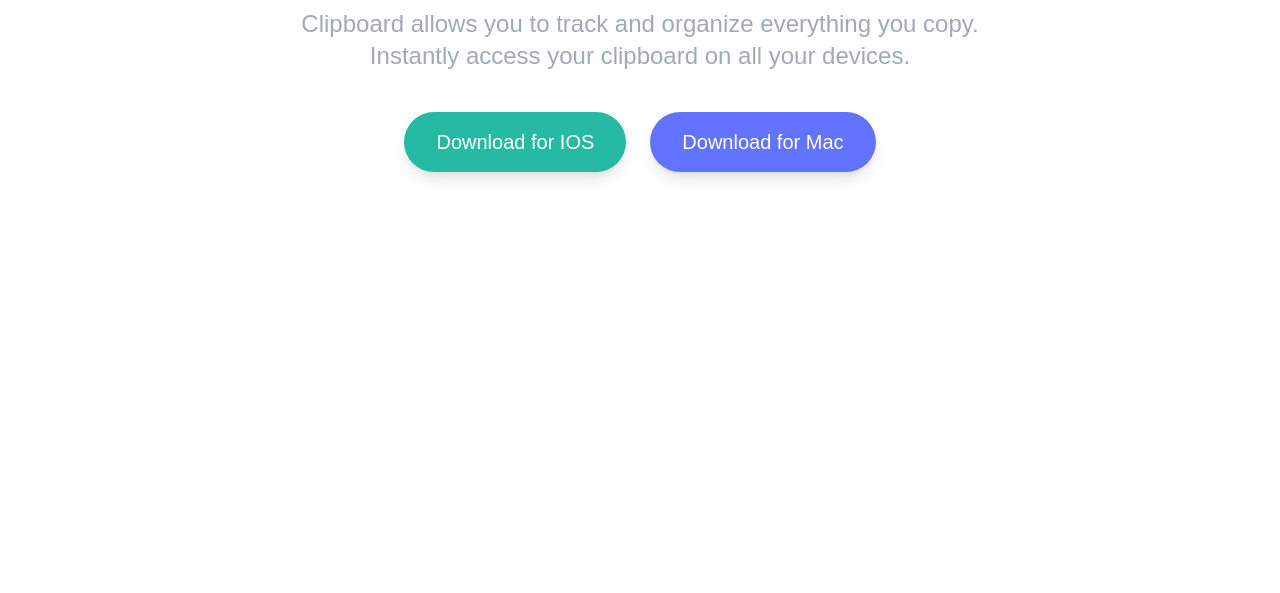
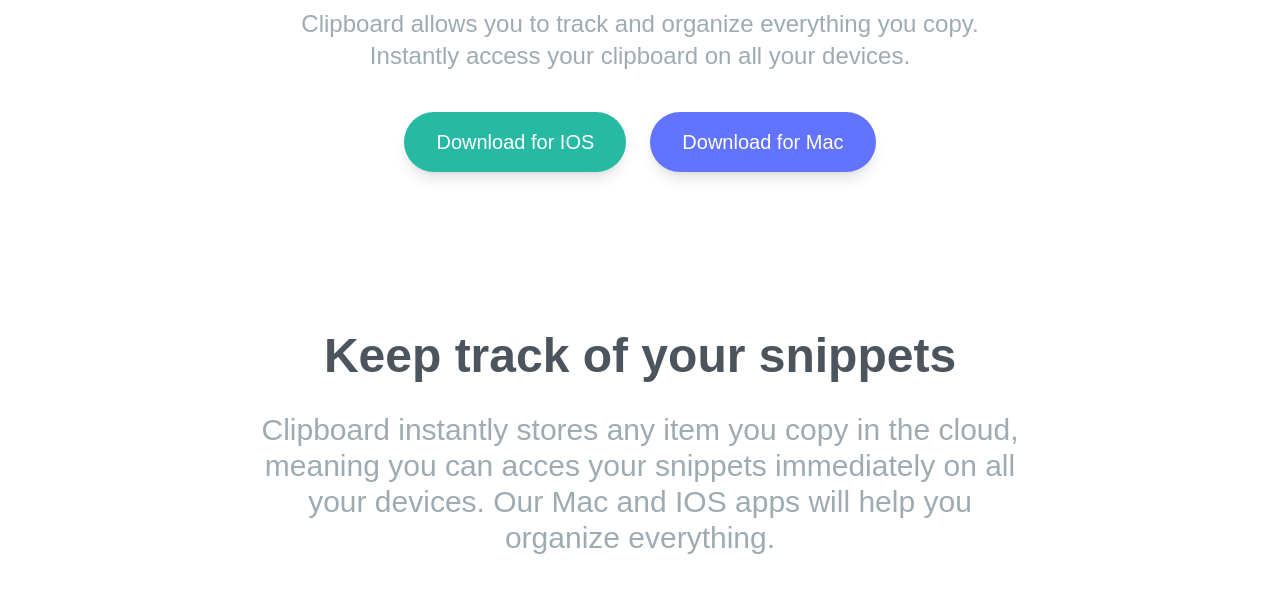
Before and after one commit to AlexGroat/tw-clipboard, a website: page index.html in a window 1280 px wide. Shown: the part 389-982 px from the top of the page. Before the commit the page ends 800 px from the top, so only its background shows below. Drawn offline with Linux system fonts and the light colour scheme; a web font is replaced by a local one.

Commit message:
end snippets section and using tailwind directives

```diff
--- a/index.html
+++ b/index.html
@@ -16,12 +16,10 @@
   <body>
     <!-- Hero section -->
     <section id="hero">
-      <div class="max-w-6xl mx-auto text-center mb-40 px-10 pt-16">
+      <div class="section-container mb-40 px-10 pt-16">
         <img src="images/logo.svg" alt="" class="mx-auto my-16" />
 
-        <h3 class="mb-8 text-4xl font-bold text-darkGrayishBlue md:text-5xl">
-          A history of everything you copy
-        </h3>
+        <h3>A history of everything you copy</h3>
         <p class="max-w-3xl mx-auto mb-10 text-2xl text-grayishBlue">
           Clipboard allows you to track and organize everything you copy.
           Instantly access your clipboard on all your devices.
@@ -34,14 +32,28 @@
           <a
             href="#"
             class="p-4 px-8 rounded-full shadow-lg bg-strongCyan duration-200 hover:opacity-80 active:-translate-y-0.5"
-            >Download for IOS</a
-          >
+            >Download for IOS
+          </a>
           <a
             href="#"
             class="p-4 px-8 rounded-full shadow-lg bg-lightBlue duration-200 hover:opacity-80 active:-translate-y-0.5"
-            >Download for Mac</a
-          >
+            >Download for Mac
+          </a>
         </div>
+      </div>
+    </section>
+
+    <!-- Snippet section -->
+    <section id="snippets">
+      <div class="section-container my-20 px-10">
+        <h3>Keep track of your snippets</h3>
+        <p
+          class="max-w-3xl mx-auto mb-24 text-3xl leading-9 text-center text-grayishBlue"
+        >
+          Clipboard instantly stores any item you copy in the cloud, meaning you
+          can acces your snippets immediately on all your devices. Our Mac and
+          IOS apps will help you organize everything.
+        </p>
       </div>
     </section>
   </body>
--- a/input.css
+++ b/input.css
@@ -1,6 +1,16 @@
 @tailwind base;
 @tailwind components;
 @tailwind utilities;
+
+@layer base {
+  h3 {
+    @apply mb-8 text-4xl font-bold text-darkGrayishBlue md:text-5xl;
+  }
+}
+
+.section-container {
+  @apply max-w-6xl mx-auto text-center;
+}
 
 body {
   background-image: url("../images/bg-header-desktop.png");
```
Also changed, not shown: css/style.css.
